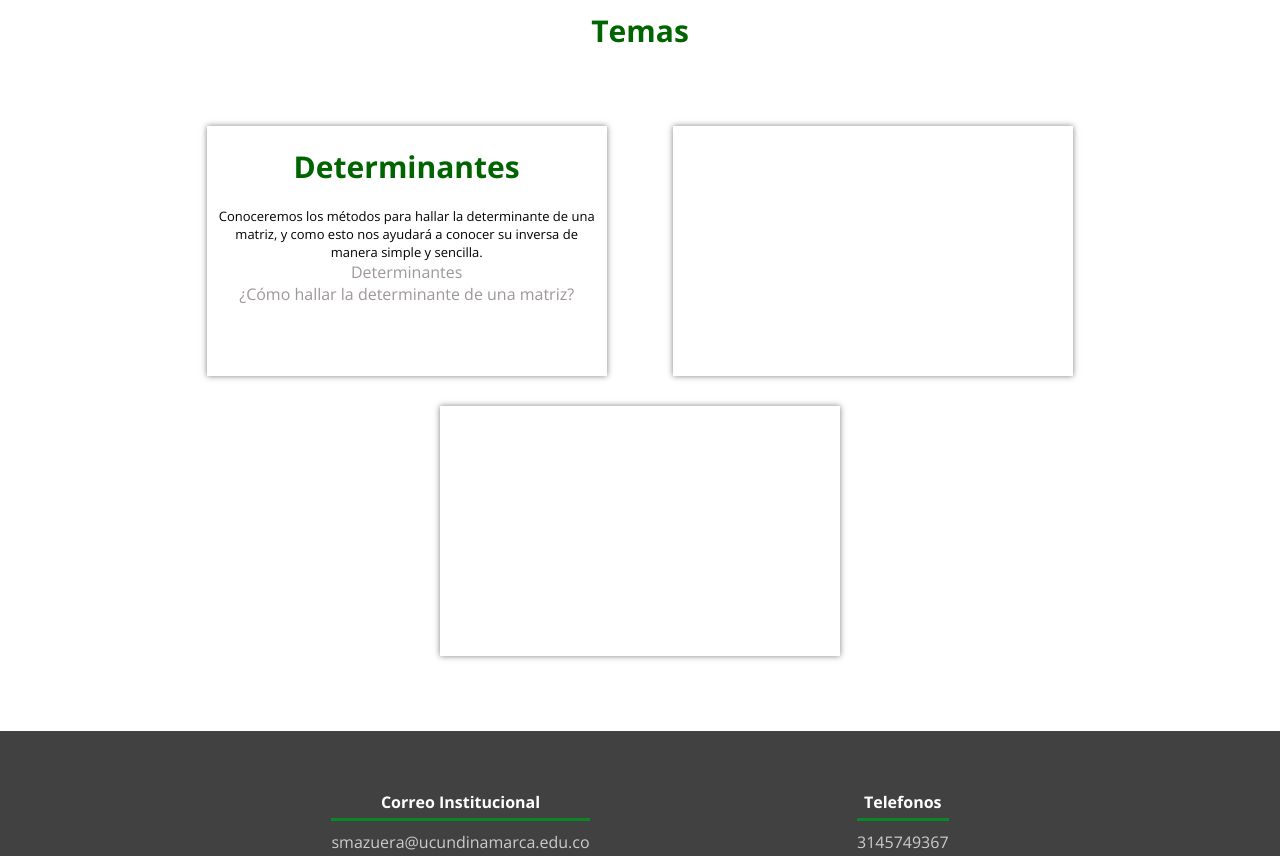
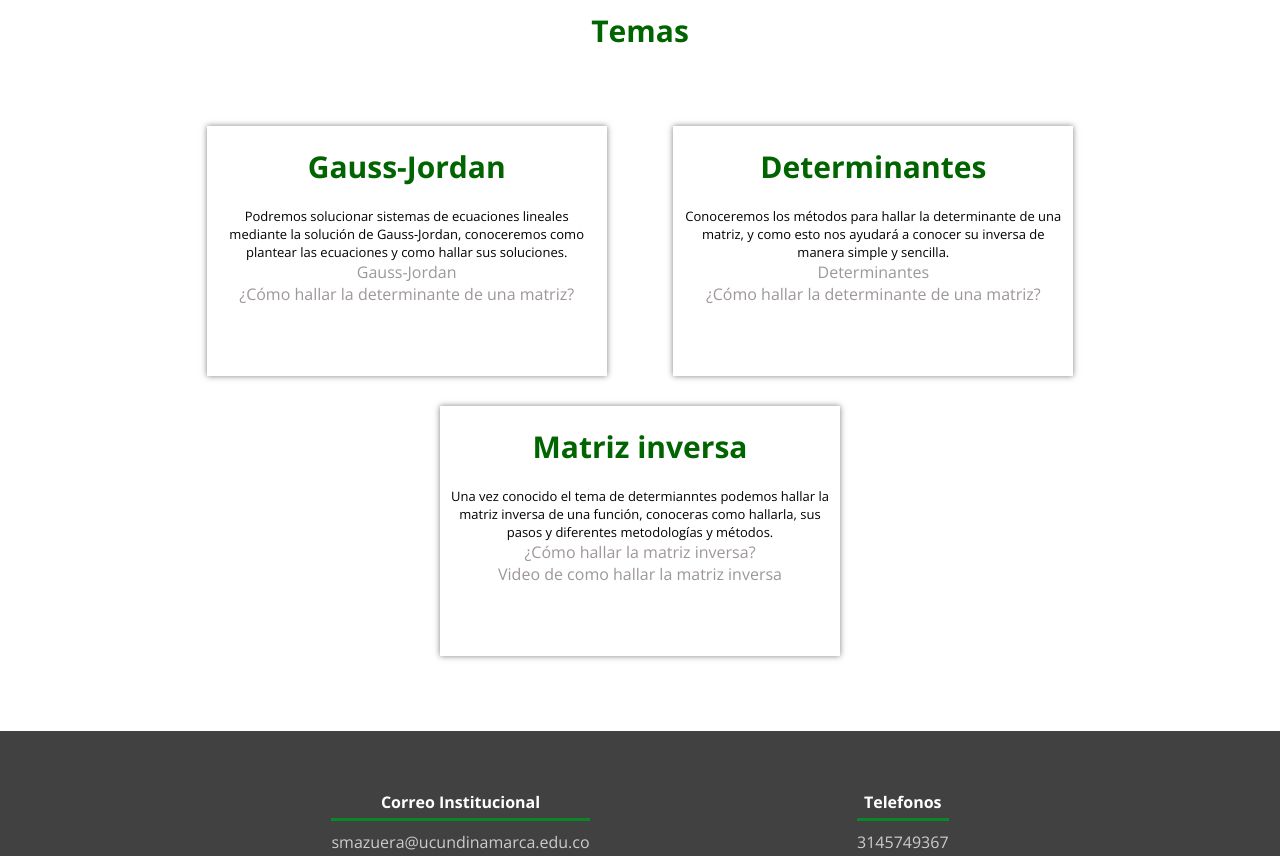
Before and after one commit to Cristhian-23/ProyectoIntegrador, a plain HTML site: page algebra.html in a window 1280 px wide. Shown: the part 700-1556 px from the top of the page. Drawn offline with nearby package versions, Linux system fonts and the light colour scheme.

Commit message:
version 10

```diff
--- a/algebra.html
+++ b/algebra.html
@@ -27,19 +27,36 @@
             <h2 class="titulo">Temas</h2>
             <div class="contenedor-materias">
                 <div class="imagen-nucleos-dos">
+                    <h3 class="titulo">Gauss-Jordan</h3>
+                    <p>Podremos solucionar sistemas de ecuaciones lineales mediante la solución de Gauss-Jordan,
+                        conoceremos como plantear las ecuaciones y como hallar sus soluciones.
+                    </p>
+                    <a href="https://www.aiu.edu/cursos/matematica/pdf%20leccion%203/lecci%C3%B3n%203.4.pdf" class="link">Gauss-Jordan</a>
+                    <br>
+                    <a href="https://www.youtube.com/watch?v=I-IkZ0zEf4w" class="link">¿Cómo hallar la determinante de
+                        una matriz?</a>
+                </div>
+                <div class="imagen-nucleos-dos">
                     <h3 class="titulo">Determinantes</h3>
                     <p>Conoceremos los métodos para hallar la determinante de una matriz,
                         y como esto nos ayudará a conocer su inversa de manera simple y sencilla.
                     </p>
                     <a href="DOCS/AL-determinantes.pdf" class="link">Determinantes</a>
                     <br>
-                    <a href="https://www.youtube.com/watch?v=I-IkZ0zEf4w" class="link">¿Cómo hallar la determinante de una matriz?</a>
+                    <a href="https://www.youtube.com/watch?v=I-IkZ0zEf4w" class="link">¿Cómo hallar la determinante de
+                        una matriz?</a>
                 </div>
                 <div class="imagen-nucleos-dos">
-                    <h3></h3>
-                </div>
-                <div class="imagen-nucleos-dos">
-
+                    <h3 class="titulo">Matriz inversa</h3>
+                    <p>
+                        Una vez conocido el tema de determianntes podemos hallar la matriz
+                        inversa de una función, conoceras como hallarla, sus pasos y diferentes
+                        metodologías y métodos.
+                    </p>
+                    <a href="docs/AL-Matriz-Inversa.pptx" class="link">¿Cómo hallar la matriz inversa?</a>
+                    <br>
+                    <a href="https://www.youtube.com/watch?v=ZDiZUrfG_MI&t=691s" class="link">Video de como hallar la
+                        matriz inversa</a>
                 </div>
             </div>
         </section>
```
